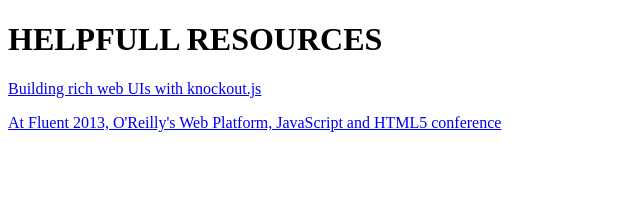
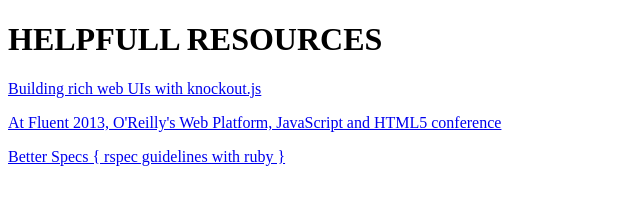
Before and after one commit to vivianm/vivianm.github.io, a plain HTML site: page index.html in a window 1280 px wide. Shown: the whole page, without its empty margins (0-640 px from the left). Drawn offline with Linux system fonts and the light colour scheme.

Commit message:
Better Specs { rspec guidelines with ruby }

```diff
--- a/index.html
+++ b/index.html
@@ -4,5 +4,6 @@
     <h1>HELPFULL RESOURCES</h1>
     <p><a href="http://programming.oreilly.com/2014/01/building-rich-web-uis-with-knockout-js.html">Building rich web UIs with knockout.js</a></p>
     <p><a href="http://www.youtube.com/watch?v=MNiUcuo3Wio">At Fluent 2013, O'Reilly's Web Platform, JavaScript and HTML5 conference</a></p>
-  </body>
+    <p><a href=" http://betterspecs.org/">Better Specs { rspec guidelines with ruby }</a></p>
+ </body>
 </html>
```
